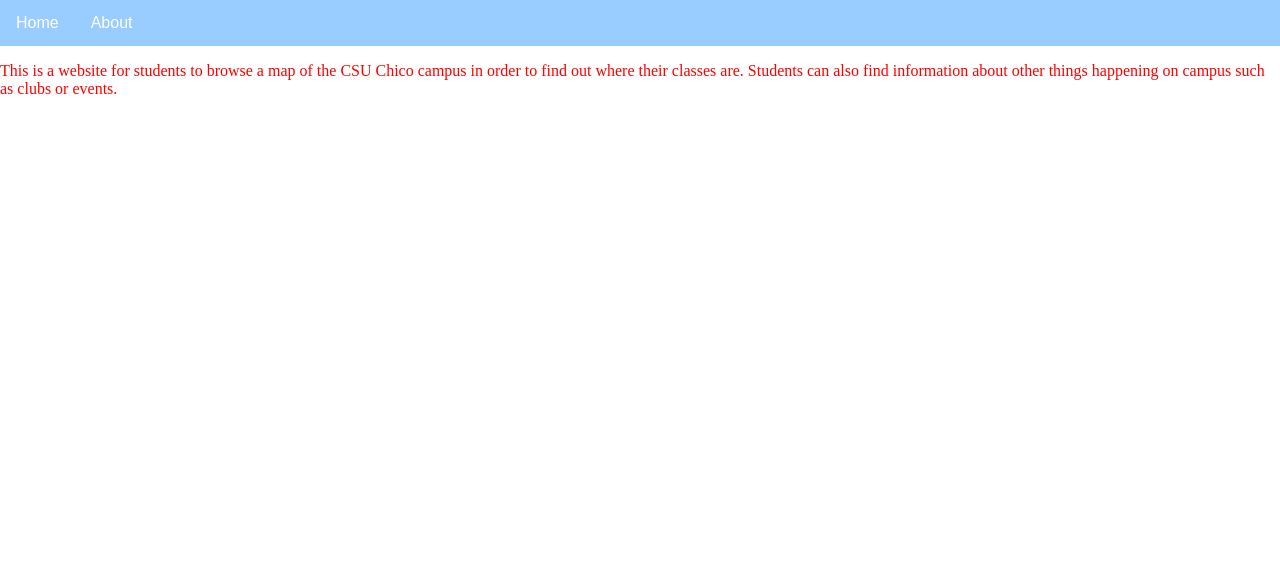
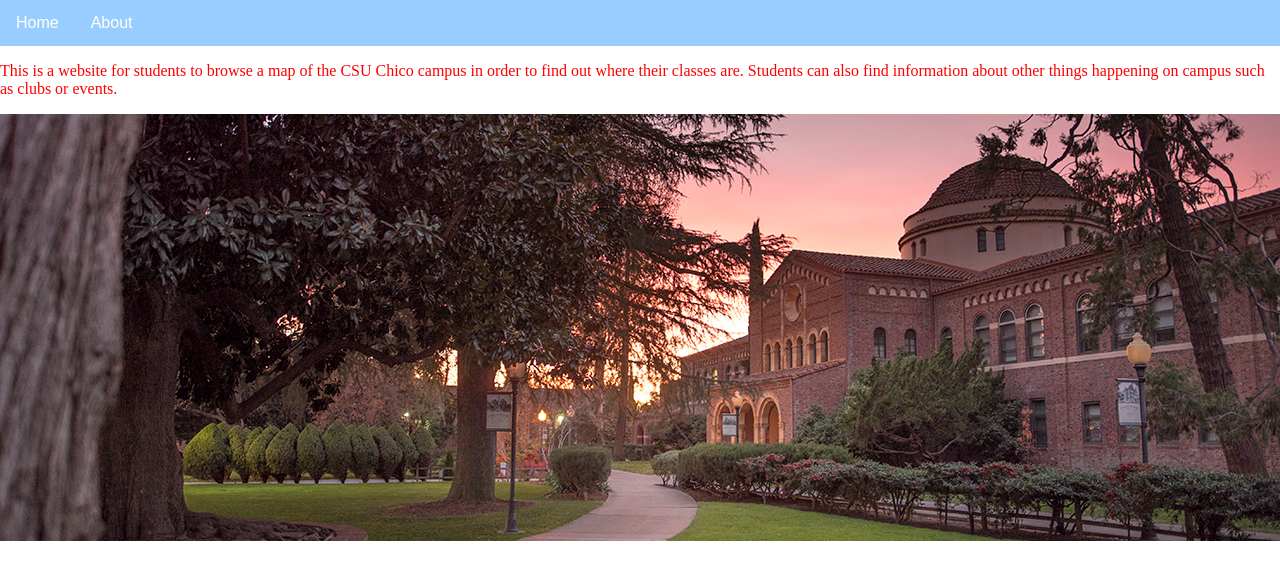
Before and after one commit to ChicoState/CSUMap, a Django app: page /about in a window 1280 px wide. Shown: the top 580 px of the page. Run offline with Django 3.2, Linux system fonts and the light colour scheme.

Commit message:
fix styling for navigation bar

```diff
--- a/CSUMapSite/CSUMapApp/templates/about.html
+++ b/CSUMapSite/CSUMapApp/templates/about.html
@@ -5,7 +5,8 @@
 	<head>
 		<meta charset = "UTF-8">
 		<title> About </title>
-		<link rel="stylesheet" href="{% static 'CSUMapSite/css/main.css' %}">
+<link rel="stylesheet" href="/static/CSUMapSite/css/main.css?{% now "U"
+    %}"/>
 
 
 	</head>
@@ -14,6 +15,7 @@
 			<li><a href="{% url 'home' %}">Home</a></li>
 			<li><a href="{% url 'about' %}">About</a></li>
 		</ul>
-			<p >This is a website for students to browse a map of the CSU Chico campus in order to find out where their classes are. Students can also find information about other things happening on campus such as clubs or events. </p>
+		<p class="center">This is a website for students to browse a map of the CSU Chico campus in order to find out where their classes are. Students can also find information about other things happening on campus such as clubs or events. </p>
+		<img src="/static/ChicoState.jpg" class="center">
 	</body>
 </html>
--- a/CSUMapSite/CSUMapApp/templates/index.html
+++ b/CSUMapSite/CSUMapApp/templates/index.html
@@ -4,10 +4,9 @@
   <head>
     <meta charset="UTF-8">
     <title>title</title>
-    <link href="{% static 'CSUMapSite/css/main.css' %}" rel="stylesheet" type="text/css">
+		<link rel="stylesheet" href="/static/CSUMapSite/css/main.css?{% now "U" %}"/>
   </head>
   <body >
-		<p> test</p>
 		<ul>
 			<li><a href="{% url 'home'%}">Home</a></li>
 			<li><a href="{% url 'about'%}">About</a></li>
```
Also changed, not shown: CSUMapSite/CSUMapApp/static/ChicoState.jpg (added), CSUMapSite/CSUMapApp/static/github.svg (added).
